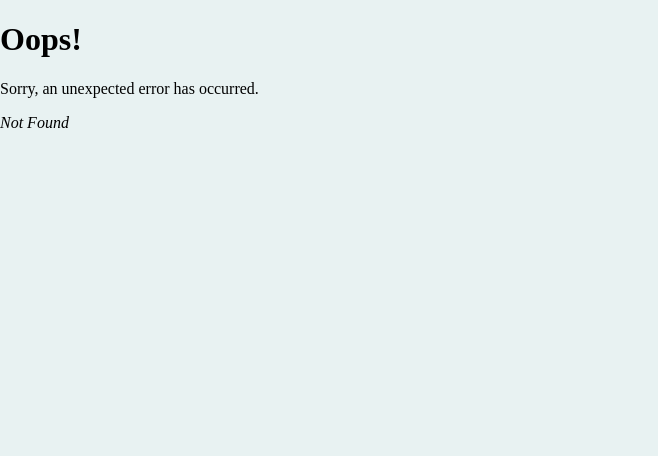
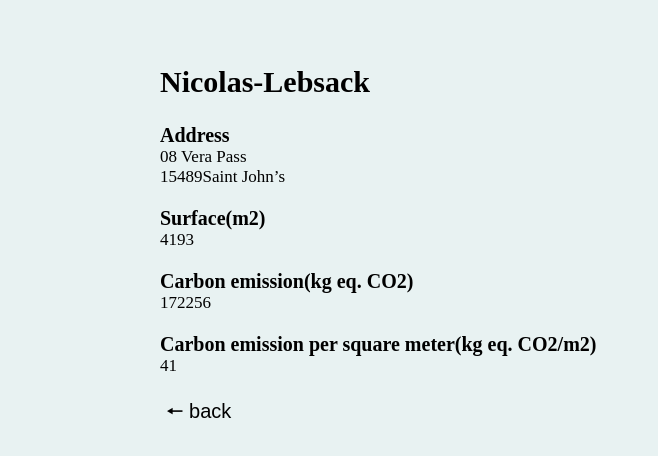
Before and after one commit to Sigma-2000/Test-Vizcab, a React (Vite) app in the folder frontend/: page /details/1 in a window 1280 px wide. Before the commit this address had no page. Shown: the top 456 px of the page, without its empty margins (0-658 px from the left). Built offline with nearby package versions, Linux system fonts and the light colour scheme.

Commit message:
Feat-development-details-page-route-buildings-Id-integration

```diff
--- a/frontend/src/components/Buildings.jsx
+++ b/frontend/src/components/Buildings.jsx
@@ -1,5 +1,5 @@
 import PropTypes from 'prop-types';
-import React, { useEffect } from "react";
+import React from "react";
 import { useNavigate } from 'react-router-dom';
 
 import "../index.css";
@@ -7,28 +7,22 @@ import "./Buildings.css";
 
 
 export default function Buildings(props){
+    const prefix = "buildings-vue";
+    //prefix for the css
     const { buildings } = props;
     //props
     let navigate = useNavigate();
     //new useHistory
-    const prefix = "buildings-vue";
-    //prefix for the css
 
-    useEffect(() => {
-        /*Cette fonction sera exécutée lors du premier rendu du composant*/
-    }, []);
-
-    function handleBuildingClick() {
-        // Naviguer vers la page de détails en utilisant l'ID du bâtiment
-        navigate(`/details`);
-    }
     if (!Array.isArray(buildings)) {
-        // In case where 'datas' is not an array.
+        // In case where datas is not an array.
         return <div>Les données ne sont pas valides.</div>;
     }
 
-    /*
-    */
+    function handleBuildingClick(buildingId) {
+        // Navigate on Details with ID of the buildings
+        navigate(`/details/${buildingId}`);
+    }
 
     return (
         <div className={`${prefix}-container`} >
@@ -46,7 +40,7 @@ export default function Buildings(props){
                         <h2>{item.name}</h2>
                         <p>{item.address}</p>
                         <p>{item.postcode} {item.city}</p>
-                        <button onClick={() => handleBuildingClick()}>
+                        <button onClick={() => handleBuildingClick(item.id)}>
                             <img
                                 src="/eye.png"
                                 className={`${prefix}-logo`}
--- /dev/null
+++ b/frontend/src/components/DetailsBuildings.css
@@ -0,0 +1,25 @@
+.building-details-presentation{
+  padding: 30px 0 0 150px;
+}
+
+.building-details-presentation h2{
+  font-size: 30px;
+}
+
+.building-details-presentation h3{
+  font-size: 20px;
+  margin-bottom: 0;
+}
+
+.building-details-presentation p{
+  font-size: 17px;
+  margin: 0;
+}
+
+.building-details-button{
+  margin-top: 20px;
+  border-style: none;
+  font-size: 20px;
+  background-color: transparent;
+  cursor: pointer;
+}
--- a/frontend/src/components/DetailsBuildings.jsx
+++ b/frontend/src/components/DetailsBuildings.jsx
@@ -1,29 +1,63 @@
 import React from "react";
+import {
+    useNavigate,
+    useParams,
+}
+    from 'react-router-dom';
 
-//import datas from "../datas.json";
+import datas from "../datas.json";
+import { carboneCalculation } from "../utiles";
+
 import "../index.css";
-import { useNavigate } from 'react-router-dom';
+import "./DetailsBuildings.css";
 
 
 export default function DetailsBuildings(){
 
+    const prefix = "building-details";
     let navigate = useNavigate();
-    /*const dataArray = datas.data;
+    const { buildingId } = useParams();
+    /*get the buildingID from route/url
+    is equal at item.id from buildings.
+    we get a string ...*/
 
+    const building = datas.data.find(item => item.id === parseInt(buildingId));
+    /*get the data from JSON file but when we use the API, it will be
+    not performing, so use redux or useContext will be more adpated.
+    Otherwise, we search in data a match between data.id in datas.json and the
+    url buildingId. */
 
-    if (!Array.isArray(dataArray)) {
-        // Gestion de cas où datas n'est pas un tableau
-        return <div>Les données ne sont pas valides.</div>;
-    }*/
+    if (!building) {
+        return <div>Bâtiment non trouvé.</div>;
+    }
+
+    const carbonEmissionPerSquareMeter = carboneCalculation(
+        building.carbon_emission, building.surface,
+    );
+
     function handleHomeClick() {
-        // Naviguer vers la page de détails en utilisant l'ID du bâtiment
+        // return to homepage
         navigate(`/`);
     }
+
     return (
-
-
-
-        <button onClick={() => handleHomeClick()}>&#129044; back</button>
-
+        <div key={building.id} className={`${prefix}-presentation`}>
+            <h2>{building.name}</h2>
+            <h3>Address</h3>
+            <p>{building.address}</p>
+            <p>{building.postcode}{building.city}</p>
+            <h3>Surface(m2)</h3>
+            <p>{building.surface}</p>
+            <h3>Carbon emission(kg eq. CO2)</h3>
+            <p>{building.carbon_emission}</p>
+            <h3>Carbon emission per square meter(kg eq. CO2/m2)</h3>
+            <p>{carbonEmissionPerSquareMeter}</p>
+            <button
+                onClick={() => handleHomeClick()}
+                className={`${prefix}-button`}
+            >
+                &#129044; back
+            </button>
+        </div>
     );
 }
--- a/frontend/src/components/Dropdown.css
+++ b/frontend/src/components/Dropdown.css
@@ -2,7 +2,6 @@
   background-color: #f6f6f6;
   display: inline-block;
   position: relative;
-  font-family: Arial, sans-serif;
   margin-left: 10px;
   padding: 10px;
 }
--- a/frontend/src/components/Dropdown.jsx
+++ b/frontend/src/components/Dropdown.jsx
@@ -4,8 +4,10 @@ import React from "react";
 import "./Dropdown.css";
 
 export default function Dropdown(props){
+    const prefix = "Dropdown-vue";
+    //css
     const { handleChange, valueSelect } = props;
-    const prefix = "Dropdown-vue";
+    //props
 
     return(
         <div className={`${prefix}-sort-by`} >
@@ -30,7 +32,6 @@ export default function Dropdown(props){
                     kg eq. CO2
                 </option>
             </select>
-
         </div>
     );
 }
@@ -39,3 +40,4 @@ Dropdown.propTypes = {
     handleChange: PropTypes.func,
     valueSelect: PropTypes.string,
 };
+//verify the types of props
--- a/frontend/src/index.css
+++ b/frontend/src/index.css
@@ -7,7 +7,6 @@ body {
   overflow: hidden;
 }
 
-
 .presentation-pages{
   width: 100%;
   padding: 10px;
--- a/frontend/src/pages/Details.jsx
+++ b/frontend/src/pages/Details.jsx
@@ -3,12 +3,11 @@ import React from "react";
 import DetailsBuildings from "../components/DetailsBuildings";
 
 import "../index.css";
-// on passe par props data et importe data ici ?
+
 export default function Details(){
     return(
         <div className="presentation-pages">
             <DetailsBuildings />
-
         </div>
     );
 }
--- a/frontend/src/pages/ErrorPage.jsx
+++ b/frontend/src/pages/ErrorPage.jsx
@@ -3,7 +3,6 @@ import { useRouteError } from "react-router-dom";
 
 export default function ErrorPage() {
     const error = useRouteError();
-    console.error(error);
 
     return (
         <div id="error-page">
```
Also changed, not shown: frontend/src/main.jsx (+5 -4 lines), 1 other file (tests, documents, lock files or other folders).
